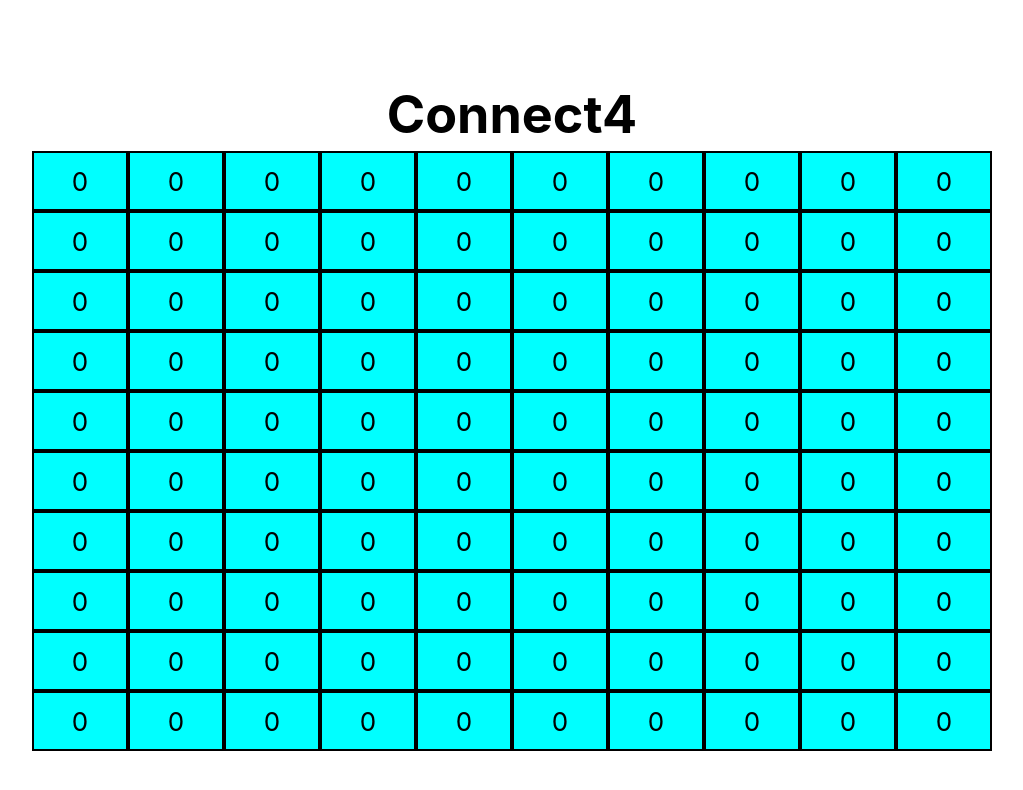
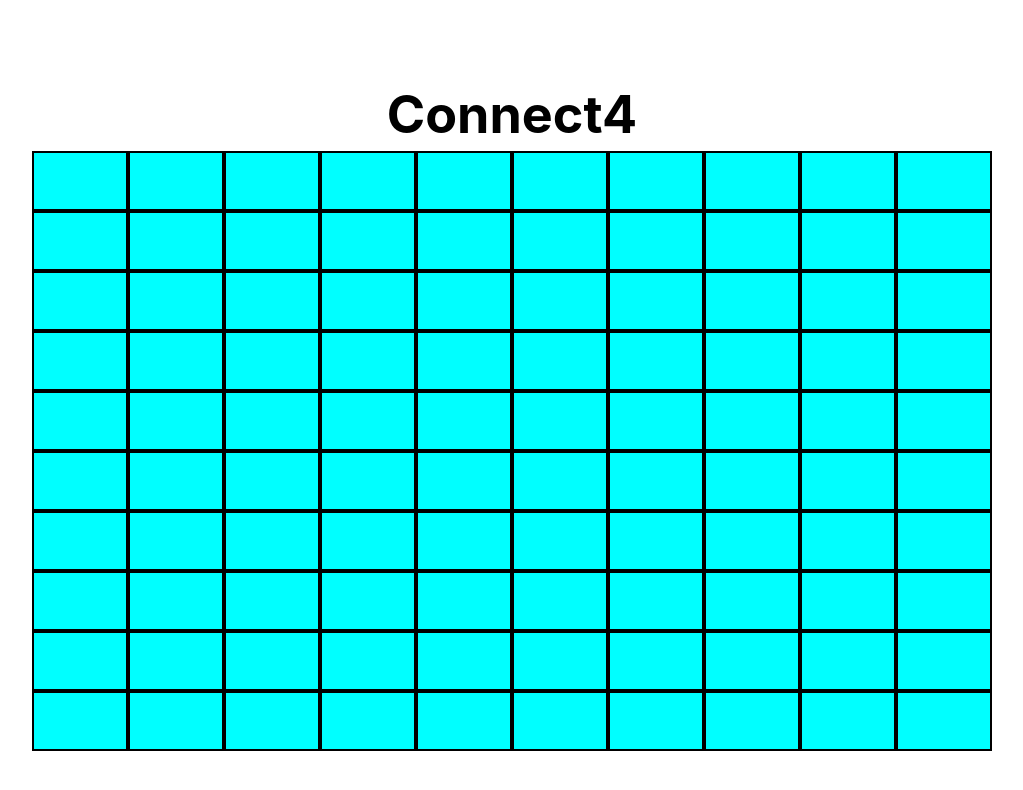
Before and after one commit to tilley-kyle/connect4, a React (Create React App) app: page / in a window 1280 px wide. Shown: the top 790 px of the page, without its empty margins (128-1151 px from the left). Built offline with nearby package versions, Linux system fonts and the light colour scheme.

Commit message:
finished control so pieces have to be placed on top of eachother

```diff
--- a/src/App.js
+++ b/src/App.js
@@ -9,16 +9,16 @@ class App extends React.Component {
     this.state = {
       turn: 'R',
       board: [
-        [0, 0, 0, 0, 0, 0, 0, 0, 0, 0],
-        [0, 0, 0, 0, 0, 0, 0, 0, 0, 0],
-        [0, 0, 0, 0, 0, 0, 0, 0, 0, 0],
-        [0, 0, 0, 0, 0, 0, 0, 0, 0, 0],
-        [0, 0, 0, 0, 0, 0, 0, 0, 0, 0],
-        [0, 0, 0, 0, 0, 0, 0, 0, 0, 0],
-        [0, 0, 0, 0, 0, 0, 0, 0, 0, 0],
-        [0, 0, 0, 0, 0, 0, 0, 0, 0, 0],
-        [0, 0, 0, 0, 0, 0, 0, 0, 0, 0],
-        [0, 0, 0, 0, 0, 0, 0, 0, 0, 0]
+        [, , , , , , , , ,],
+        [, , , , , , , , ,],
+        [, , , , , , , , ,],
+        [, , , , , , , , ,],
+        [, , , , , , , , ,],
+        [, , , , , , , , ,],
+        [, , , , , , , , ,],
+        [, , , , , , , , ,],
+        [, , , , , , , , ,],
+        [, , , , , , , , ,]
       ]
     }
     this.handleClick = this.handleClick.bind(this);
@@ -34,16 +34,17 @@ class App extends React.Component {
       rowCoord = Number.parseInt(string[0]);
       colCoord = Number.parseInt(string[1]);
     }
-    if (this.state.board[rowCoord][colCoord] === 0) {
-      let arr = this.state.board;
-      arr[rowCoord][colCoord] = this.state.turn;
-      if (this.state.turn === 'R') {
-         this.setState({turn: 'B'})
-       } else {
-         this.setState({turn: 'R'});
-       }
-      this.setState({board: arr});
-
+    if (rowCoord === 9 || this.state.board[rowCoord + 1][colCoord]) {
+      if (!this.state.board[rowCoord][colCoord]) {
+        let arr = this.state.board;
+        arr[rowCoord][colCoord] = this.state.turn;
+        if (this.state.turn === 'R') {
+          this.setState({ turn: 'B' })
+        } else {
+          this.setState({ turn: 'R' });
+        }
+        this.setState({ board: arr });
+      }
     }
   }
 
@@ -51,7 +52,7 @@ class App extends React.Component {
     return (
       <div className="App-header">
         <h1 className="Title">Connect4</h1>
-        <div className="Board"><BoardMaker handleClick={this.handleClick} piece={this.state.board}/></div>
+        <div className="Board"><BoardMaker handleClick={this.handleClick} piece={this.state.board} /></div>
       </div>
     )
   }
```
